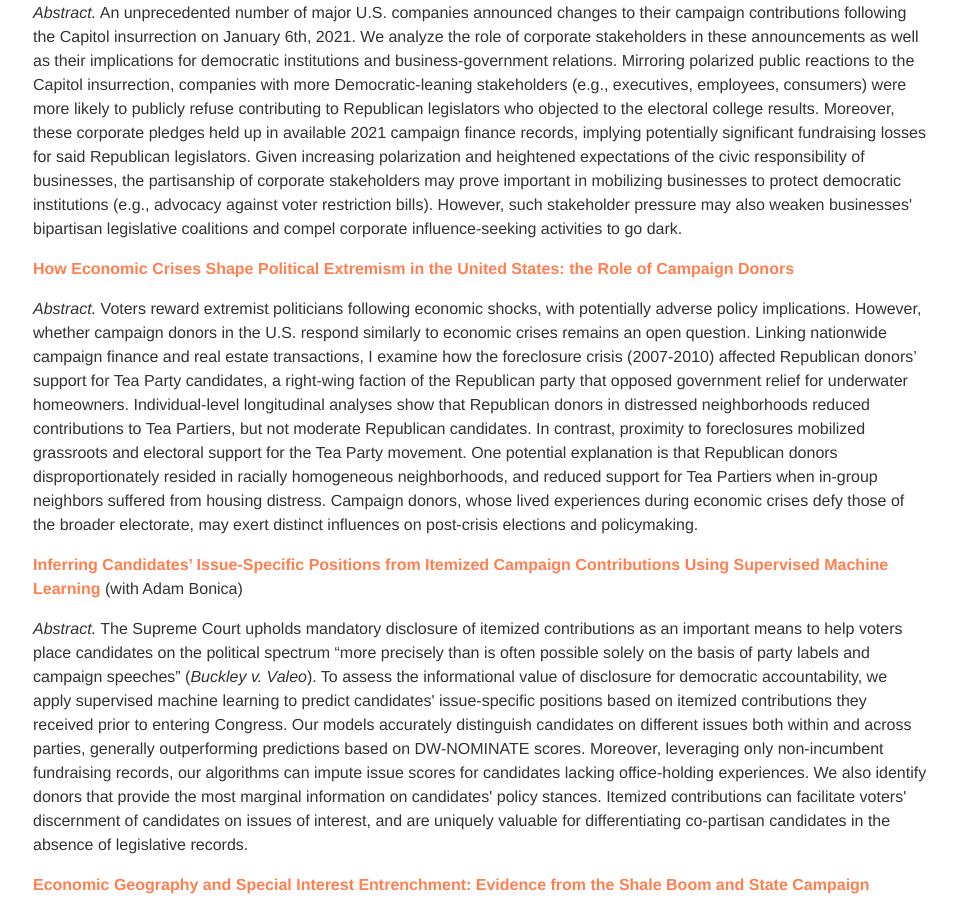
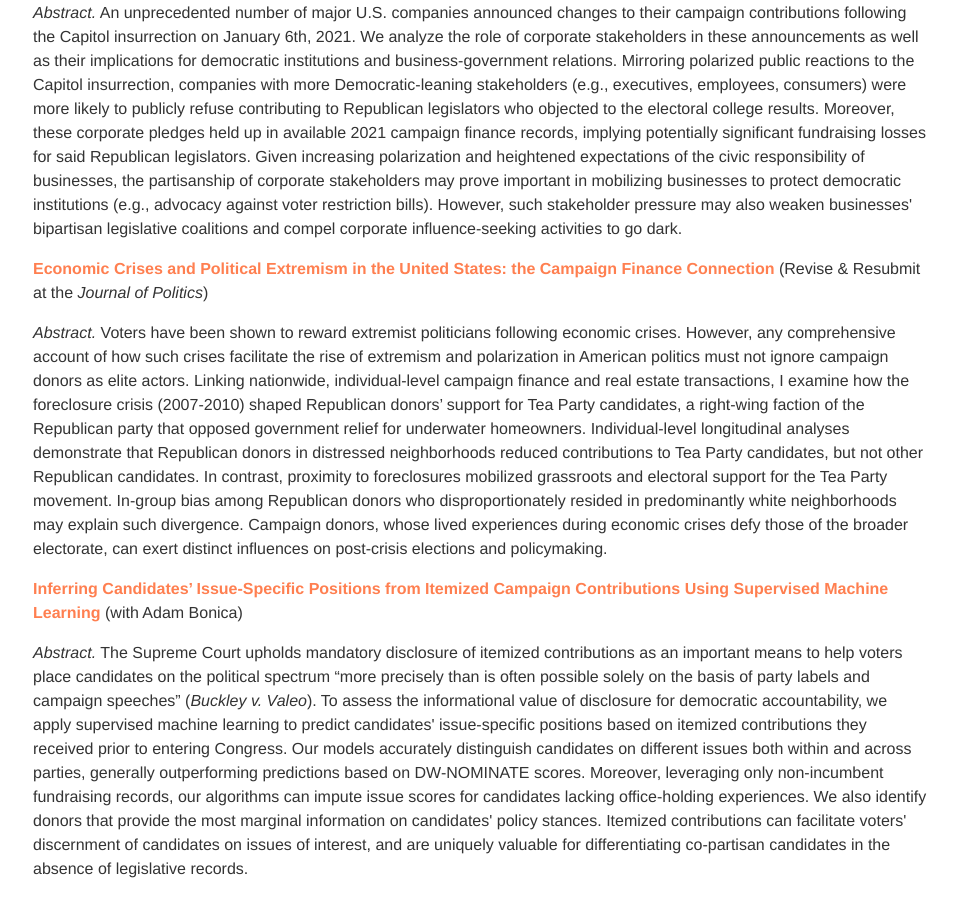
Before and after one commit to zhaoliresearch/zhaoliresearch.github.io, a Jekyll site: the page built from research/index.html, in a window 1280 px wide and 900 px high, scrolled down 885 px. Shown: the whole window, without its empty margins (159-1116 px from the left). Built offline with Jekyll 4.4.1, drawn with Linux system fonts in a browser that asks for light colours.

Commit message:
Update index.html

```diff
--- a/research/index.html
+++ b/research/index.html
@@ -13,8 +13,8 @@ title: Zhao Li, Ph.D.
 <h2>Selected Working Papers </h2>
 <p><b><a href="https://www.dropbox.com/s/oziztndzdsjbxpk/Li%20and%20DiSalvo_Capitol%20Riot.pdf?dl=0">Can Stakeholders Mobilize Businesses for the Protection of Democracy? Evidence from the U.S. Capitol Insurrection</b></a> (with Richard DiSalvo; Revise & Resubmit at the <i>American Political Science Review</i>)</p>
 <p><i>Abstract.</i> An unprecedented number of major U.S. companies announced changes to their campaign contributions following the Capitol insurrection on January 6th, 2021. We analyze the role of corporate stakeholders in these announcements as well as their implications for democratic institutions and business-government relations. Mirroring polarized public reactions to the Capitol insurrection, companies with more Democratic-leaning stakeholders (e.g., executives, employees, consumers) were more likely to publicly refuse contributing to Republican legislators who objected to the electoral college results. Moreover, these corporate pledges held up in available 2021 campaign finance records, implying potentially significant fundraising losses for said Republican legislators. Given increasing polarization and heightened expectations of the civic responsibility of businesses, the partisanship of corporate stakeholders may prove important in mobilizing businesses to protect democratic institutions (e.g., advocacy against voter restriction bills). However, such stakeholder pressure may also weaken businesses' bipartisan legislative coalitions and compel corporate influence-seeking activities to go dark.</p>
-<p><b><a href="https://www.dropbox.com/s/at6n6o16dze48ds/Zhao%20Li_Housing%20Crash%20and%20Political%20Extremism.pdf?dl=0">How Economic Crises Shape Political Extremism in the United States: the Role of Campaign Donors</b> </a></p>
-<p><i>Abstract.</i> Voters reward extremist politicians following economic shocks, with potentially adverse policy implications. However, whether campaign donors in the U.S. respond similarly to economic crises remains an open question. Linking nationwide campaign finance and real estate transactions, I examine how the foreclosure crisis (2007-2010) affected Republican donors’ support for Tea Party candidates, a right-wing faction of the Republican party that opposed government relief for underwater homeowners. Individual-level longitudinal analyses show that Republican donors in distressed neighborhoods reduced contributions to Tea Partiers, but not moderate Republican candidates. In contrast, proximity to foreclosures mobilized grassroots and electoral support for the Tea Party movement. One potential explanation is that Republican donors disproportionately resided in racially homogeneous neighborhoods, and reduced support for Tea Partiers when in-group neighbors suffered from housing distress. Campaign donors, whose lived experiences during economic crises defy those of the broader electorate, may exert distinct influences on post-crisis elections and policymaking.</p>
+<p><b><a href="https://www.dropbox.com/s/at6n6o16dze48ds/Zhao%20Li_Housing%20Crash%20and%20Political%20Extremism.pdf?dl=0">Economic Crises and Political Extremism in the United States: the Campaign Finance Connection</b> </a> (Revise & Resubmit at the <i>Journal of Politics</i>)</p>
+<p><i>Abstract.</i> Voters have been shown to reward extremist politicians following economic crises. However, any comprehensive account of how such crises facilitate the rise of extremism and polarization in American politics must not ignore campaign donors as elite actors. Linking nationwide, individual-level campaign finance and real estate transactions, I examine how the foreclosure crisis (2007-2010) shaped Republican donors’ support for Tea Party candidates, a right-wing faction of the Republican party that opposed government relief for underwater homeowners. Individual-level longitudinal analyses demonstrate that Republican donors in distressed neighborhoods reduced contributions to Tea Party candidates, but not other Republican candidates. In contrast, proximity to foreclosures mobilized grassroots and electoral support for the Tea Party movement. In-group bias among Republican donors who disproportionately resided in predominantly white neighborhoods may explain such divergence. Campaign donors, whose lived experiences during economic crises defy those of the broader electorate, can exert distinct influences on post-crisis elections and policymaking.</p>
 <p><b><a href="https://www.dropbox.com/s/6uie90whk4n7xdl/Bonica%20and%20Li%20%282021%29.pdf?dl=0">Inferring Candidates’ Issue-Specific Positions from Itemized Campaign Contributions Using Supervised Machine Learning</b></a> (with Adam Bonica)</p>
 <p><i>Abstract.</i> The Supreme Court upholds mandatory disclosure of itemized contributions as an important means to help voters place candidates on the political spectrum “more precisely than is often possible solely on the basis of party labels and campaign speeches” (<i>Buckley v. Valeo</i>). To assess the informational value of disclosure for democratic accountability, we apply supervised machine learning to predict candidates' issue-specific positions based on itemized contributions they received prior to entering Congress. Our models accurately distinguish candidates on different issues both within and across parties, generally outperforming predictions based on DW-NOMINATE scores. Moreover, leveraging only non-incumbent fundraising records, our algorithms can impute issue scores for candidates lacking office-holding experiences. We also identify donors that provide the most marginal information on candidates' policy stances. Itemized contributions can facilitate voters' discernment of candidates on issues of interest, and are uniquely valuable for differentiating co-partisan candidates in the absence of legislative records.</p>
 <p><b><a href="https://www.dropbox.com/s/i3kvtsxf0hrptey/DiSalvo%20and%20Li%20%282020%29.pdf?dl=0">Economic Geography and Special Interest Entrenchment: Evidence from the Shale Boom and State Campaign Finance</b></a> (with Richard DiSalvo)</p>
```
